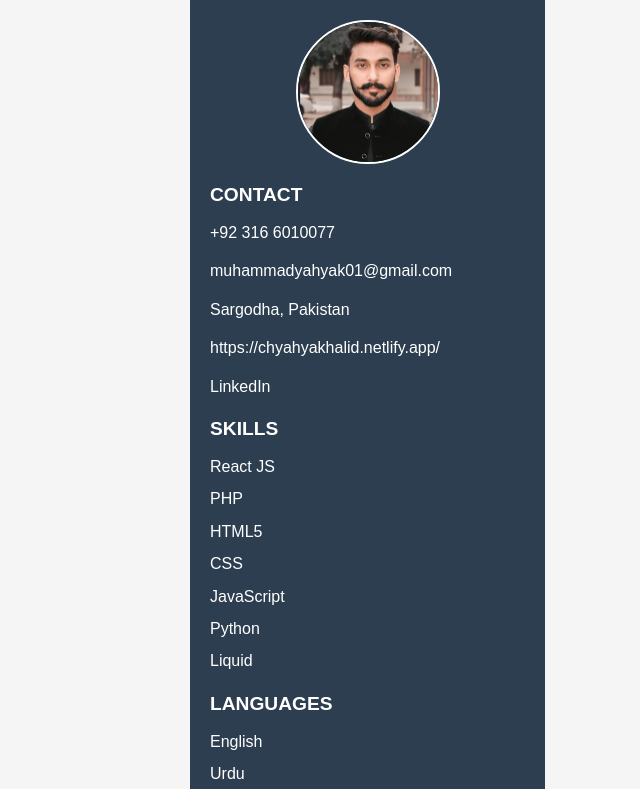
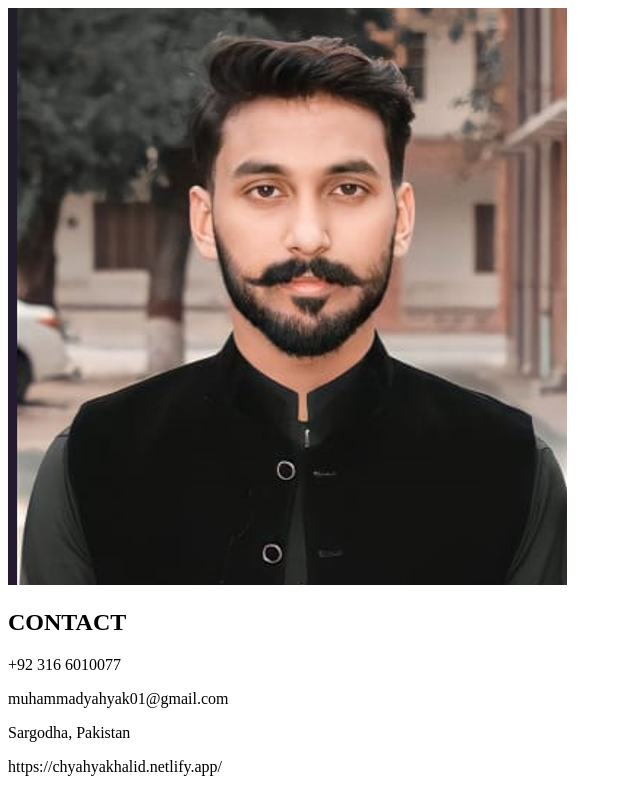
Before and after one commit to YahyaK01/cv.github.io, a plain HTML site: page index.html in a window 1280 px wide. Shown: the top 789 px of the page, without its empty margins (0-640 px from the left). Drawn offline with Linux system fonts and the light colour scheme.

Commit message:
Update index.html

```diff
--- a/index.html
+++ b/index.html
@@ -4,71 +4,7 @@
   <meta charset="UTF-8">
   <meta name="viewport" content="width=device-width, initial-scale=1.0">
   <title itemprop="name">Muhammad Yahya Khalid - CV</title>
-  <style>
-    body {
-      margin: 0;
-      padding: 0;
-      font-family: sans-serif;
-      background-color: #f5f5f5;
-      color: #333;
-    }
-    .main-container {
-      max-width: 900px;
-      margin: 0 auto;
-      display: flex;
-      flex-wrap: wrap;
-    }
-    .sidebar {
-      width: 35%;
-      background: #2c3e50;
-      color: #fff;
-      padding: 20px;
-    }
-    .right-content {
-      width: 65%;
-      background: #fff;
-      padding: 20px;
-    }
-    .top-header {
-      background: #2c3e50;
-      color: #fff;
-      text-align: center;
-      padding: 20px;
-    }
-    .image-container {
-      width: 140px;
-      height: 140px;
-      margin: 0 auto 20px;
-      border-radius: 50%;
-      overflow: hidden;
-      border: 2px solid #fff;
-    }
-    .profile-img {
-      width: 100%;
-      height: 100%;
-      object-fit: cover;
-    }
-    h2 {
-      margin-top: 20px;
-      margin-bottom: 10px;
-      font-size: 1.2em;
-    }
-    p, li {
-      margin-bottom: 10px;
-      line-height: 1.4;
-    }
-    ul {
-      list-style: none;
-      padding-left: 0;
-    }
-    a {
-      color: inherit;
-      text-decoration: none;
-    }
-    .timeline .timeline-item {
-      margin-bottom: 15px;
-    }
-  </style>
+
 </head>
 <body>
   <div class="main-container">
```
